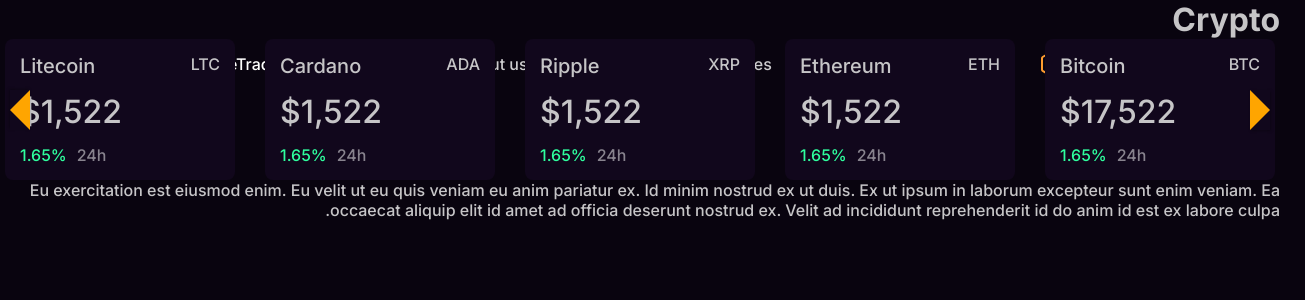
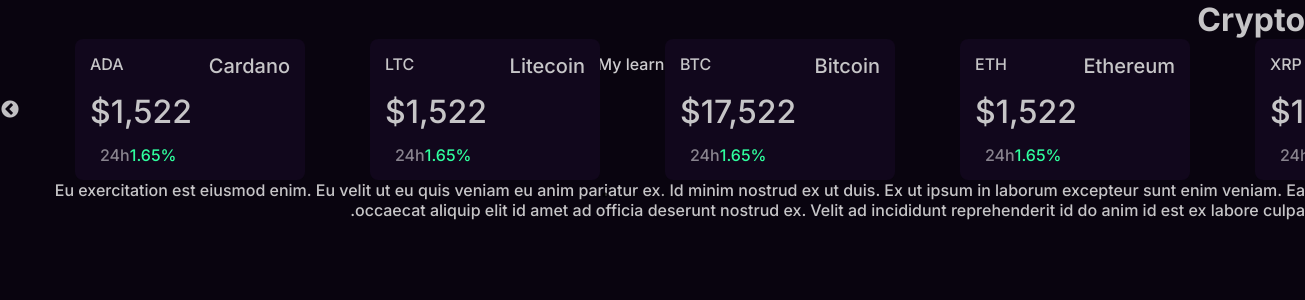
Before and after one commit to matveisch/beetrade-promote, a Next.js app: page /main_page/sections/ExchangeRates/ExchangeRates in a window 1280 px wide. Shown: the top 300 px of the page, 1305 px wide, since content can reach past the window. Built offline with nearby package versions, Linux system fonts and the light colour scheme.

Commit message:
react slick for rates

```diff
--- a/package.json
+++ b/package.json
@@ -20,8 +20,13 @@
     "prettier": "^2.8.4",
     "react": "18.2.0",
     "react-dom": "18.2.0",
+    "react-slick": "^0.29.0",
     "sass": "^1.57.1",
+    "slick-carousel": "^1.8.1",
     "swiper": "^8.4.6",
     "typescript": "4.9.4"
+  },
+  "devDependencies": {
+    "@types/react-slick": "^0.23.10"
   }
 }
--- a/src/pages/main_page/sections/ExchangeRates/ExchangeRates.module.scss
+++ b/src/pages/main_page/sections/ExchangeRates/ExchangeRates.module.scss
@@ -1,10 +1,10 @@
 .exchangeRates {
   .row {
-    display: flex;
-    gap: 30px;
-    overflow: hidden;
-    justify-content: center;
-    position: relative;
+    //position: relative;
+    //display: flex;
+    //gap: 30px;
+    //overflow: hidden;
+    //justify-content: center;
   }
 
   .arrow {
--- a/src/pages/main_page/sections/ExchangeRates/ExchangeRates.tsx
+++ b/src/pages/main_page/sections/ExchangeRates/ExchangeRates.tsx
@@ -1,6 +1,9 @@
+import React, { useState } from 'react';
+import Slider from 'react-slick';
 import styles from './ExchangeRates.module.scss';
 import StockCard from '@/pages/main_page/sections/ExchangeRates/stockCard';
-import React, { useState } from 'react';
+import 'slick-carousel/slick/slick.css';
+import 'slick-carousel/slick/slick-theme.css';
 
 interface CryptoElement {
   name: string;
@@ -74,12 +77,23 @@ function ExchangeRates() {
     return arrayToChange;
   }
 
+  const settings = {
+    dots: true,
+    infinite: true,
+    speed: 500,
+    slidesToShow: 4,
+    slidesToScroll: 1,
+    arrows: true,
+    centerMode: true,
+  };
+
   return (
     <div className={styles.exchangeRates}>
       <h1>Crypto</h1>
       <div className={styles.row}>
-        <div className={styles.arrow} onClick={() => setCryptoDataArray(firstElementToLast(cryptoDataArray))} />
-        {cryptoDataArray.map(data => (
+        {/*<div className={styles.arrow} onClick={() => setCryptoDataArray(firstElementToLast(cryptoDataArray))} />*/}
+        <Slider {...settings}>
+          {cryptoDataArray.map((data, index) => (
             <StockCard
               changeValue={data.changeValue}
               imgUrl={data.imgUrl}
@@ -88,13 +102,15 @@ function ExchangeRates() {
               shortName={data.shortName}
               upOrDown={data.upOrDown}
               key={data.shortName}
+              className={styles.slide}
             />
           ))}
-        <div
-          className={styles.arrow}
-          style={{ left: '10px', right: 'unset', transform: 'rotate(180deg)', marginTop: '-20px' }}
-          onClick={() => setCryptoDataArray(lastElementToFirst(cryptoDataArray))}
-        />
+        </Slider>
+        {/*<div*/}
+        {/*  className={styles.arrow}*/}
+        {/*  style={{ left: '10px', right: 'unset', transform: 'rotate(180deg)', marginTop: '-20px' }}*/}
+        {/*  onClick={() => setCryptoDataArray(lastElementToFirst(cryptoDataArray))}*/}
+        {/*/>*/}
       </div>
     </div>
   );
--- a/src/pages/main_page/sections/ExchangeRates/stockCard/index.tsx
+++ b/src/pages/main_page/sections/ExchangeRates/stockCard/index.tsx
@@ -1,6 +1,6 @@
-import React from "react";
-import styles from "./index.module.scss";
-import Image from "next/image";
+import React from 'react';
+import styles from './index.module.scss';
+import Image from 'next/image';
 
 interface Props {
   imgUrl: string;
@@ -9,18 +9,12 @@ interface Props {
   shortName?: string;
   upOrDown: boolean;
   changeValue: number;
+  className?: string;
 }
 
-const StockCard = ({
-  imgUrl,
-  name,
-  price,
-  shortName,
-  upOrDown,
-  changeValue,
-}: Props) => {
+const StockCard = ({ imgUrl, name, price, shortName, upOrDown, changeValue, className }: Props) => {
   return (
-    <div id={styles.mainWrapper}>
+    <div id={styles.mainWrapper} className={className}>
       <div id={styles.imgName}>
         {/* <Image width={10} height={10} src={imgUrl} alt="icon" /> */}
         <p id={styles.shortName}>{shortName}</p>
@@ -31,9 +25,7 @@ const StockCard = ({
       <p id={styles.price}>{price}</p>
       <div id={styles.upordown}>
         <p id={styles.per}>24h</p>
-        <p style={{ color: upOrDown ? "#2FFF9E" : "#FF2F2F" }}>
-          {changeValue}%
-        </p>
+        <p style={{ color: upOrDown ? '#2FFF9E' : '#FF2F2F' }}>{changeValue}%</p>
       </div>
     </div>
   );
```
Also changed, not shown: 1 other file (tests, documents, lock files or other folders). Lines whose indentation alone changed are shown as unchanged.
